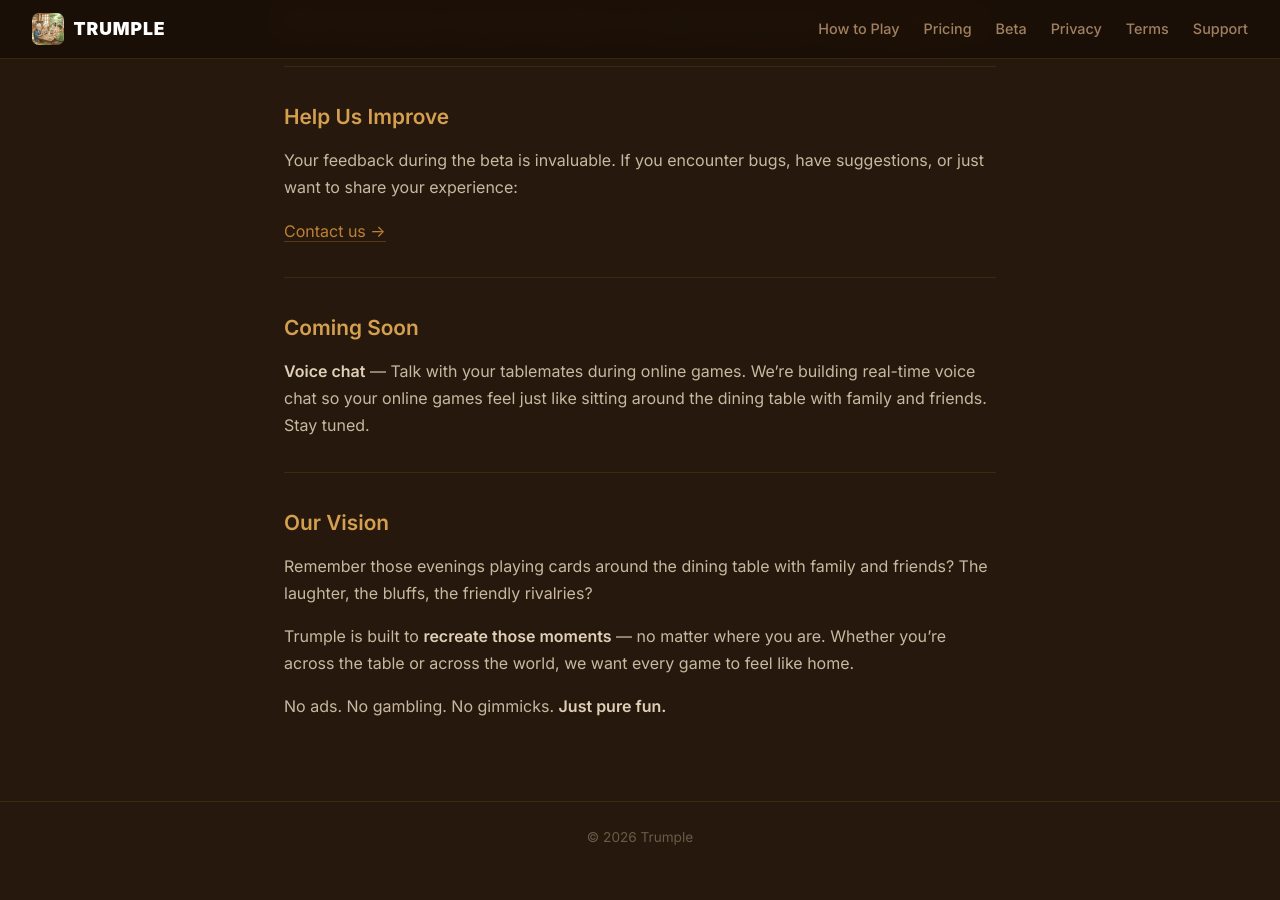
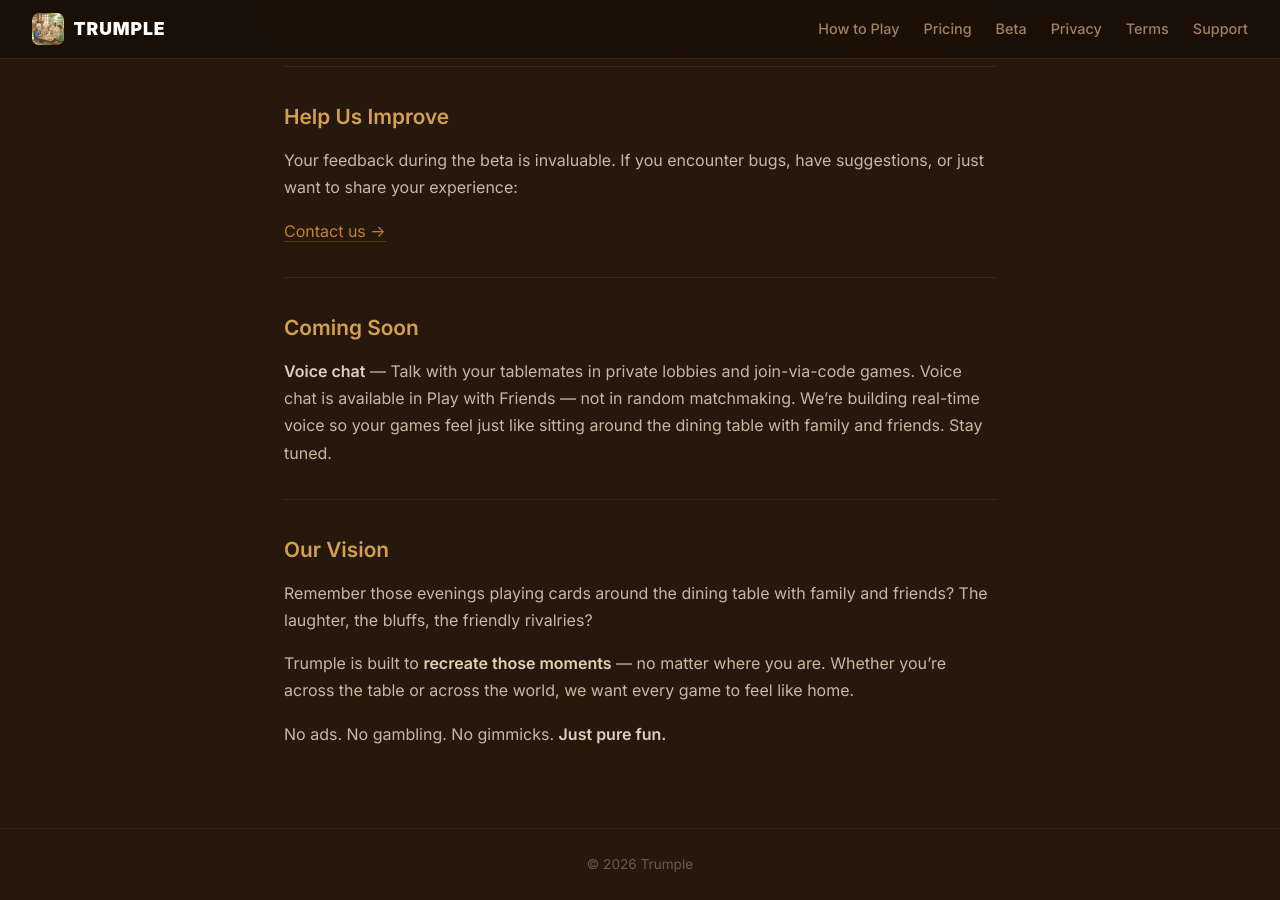
Before and after one commit to darifo2010/trumplesupport, a Jekyll site: the page built from beta.md, in a window 1280 px wide and 900 px high, scrolled down 800 px. Built offline with Jekyll 4.4.1, drawn with Linux system fonts in a browser that asks for light colours; before the commit the page ends 1673 px from its top, so only the background shows below that.

Commit message:
Clarify voice chat is for private lobbies only, not matchmaking
Co-Authored-By: Claude Opus 4.6 (1M context) <noreply@anthropic.com>

```diff
--- a/beta.md
+++ b/beta.md
@@ -41,7 +41,7 @@ Your feedback during the beta is invaluable. If you encounter bugs, have suggest
 
 ## Coming Soon
 
-**Voice chat** — Talk with your tablemates during online games. We're building real-time voice chat so your online games feel just like sitting around the dining table with family and friends. Stay tuned.
+**Voice chat** — Talk with your tablemates in private lobbies and join-via-code games. Voice chat is available in Play with Friends — not in random matchmaking. We're building real-time voice so your games feel just like sitting around the dining table with family and friends. Stay tuned.
 
 ---
 
```
Also changed, not shown: pricing.md (+1 -1 lines).
